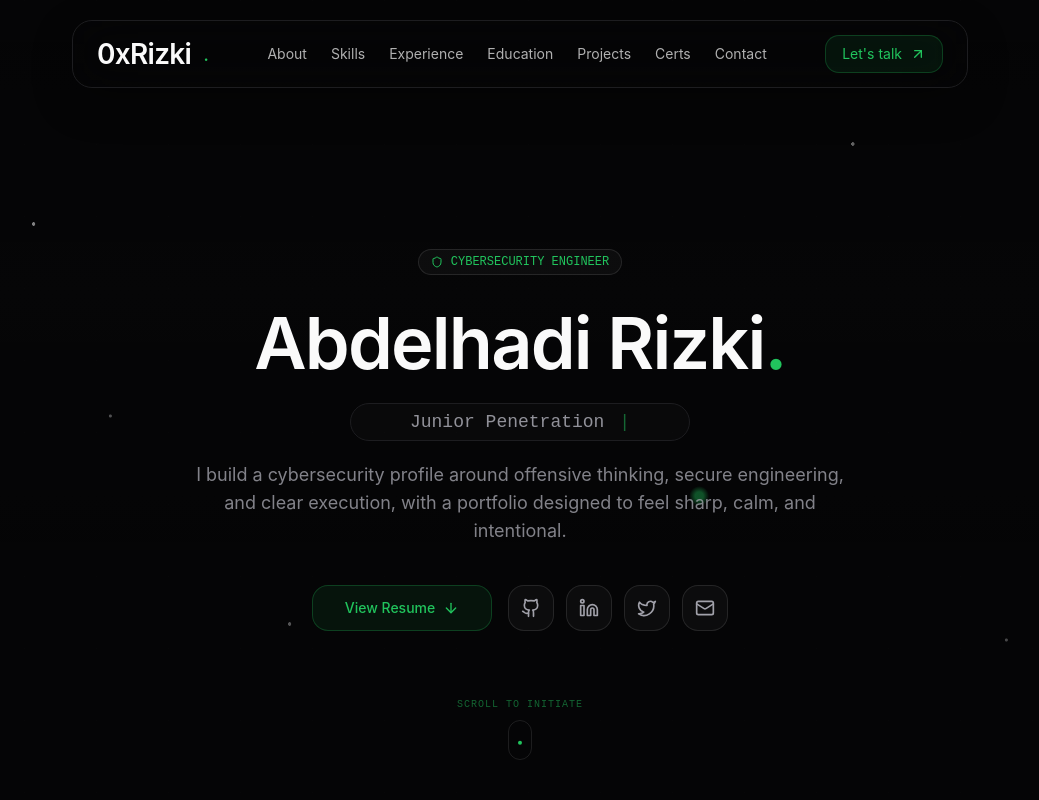
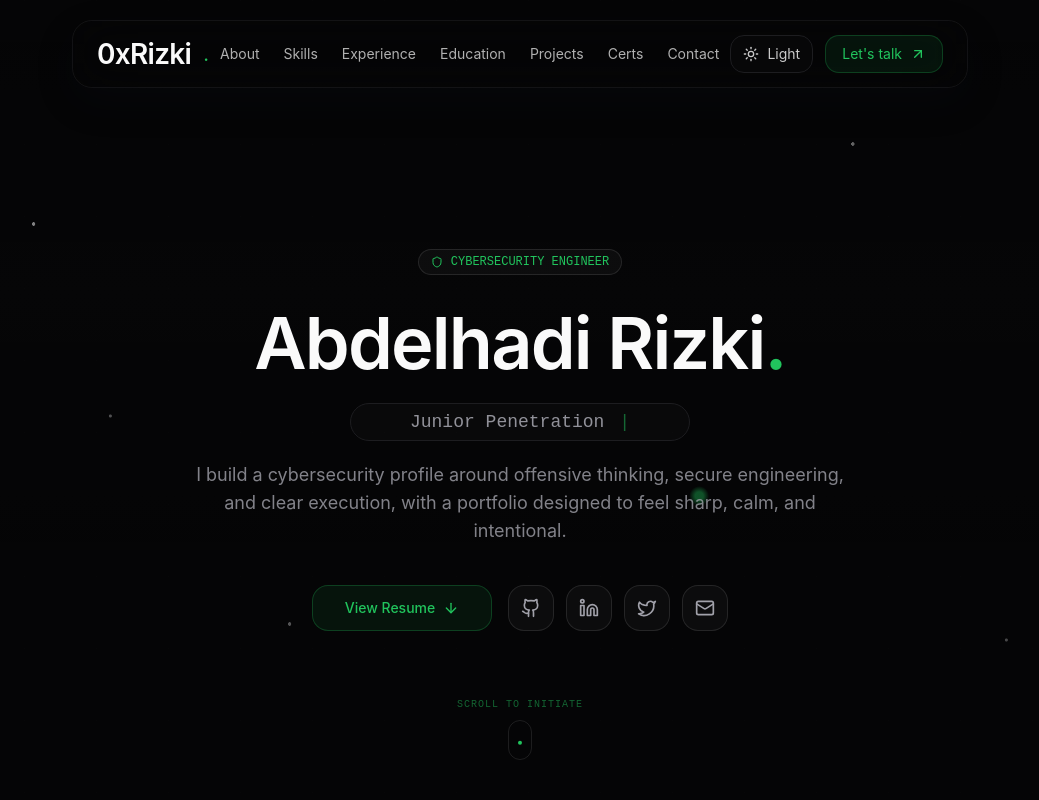
Before and after one commit to Rizki033/Rizki-Abdelhadi-portfolio, a React (Vite) app: page / in a window 1280 px wide. Shown: the top 800 px of the page, without its empty margins (120-1159 px from the left). Built offline with nearby package versions, Linux system fonts and the light colour scheme.

Commit message:
add Light mode

```diff
--- a/src/App.tsx
+++ b/src/App.tsx
@@ -5,10 +5,12 @@ import { QueryClient, QueryClientProvider } from "@tanstack/react-query";
 import { BrowserRouter, Routes, Route } from "react-router-dom";
 import HomePage from "./pages/HomePage";
 import NotFound from "./pages/NotFound";
+import { ThemeProvider } from "./hooks/use-theme";
 const queryClient = new QueryClient();
 
 const App = () => (
   <QueryClientProvider client={queryClient}>
+    <ThemeProvider>
       <TooltipProvider>
         <Toaster />
         <Sonner />
@@ -20,6 +22,7 @@ const App = () => (
           </Routes>
         </BrowserRouter>
       </TooltipProvider>
+    </ThemeProvider>
   </QueryClientProvider>
 );
 
--- a/src/components/AboutSection.tsx
+++ b/src/components/AboutSection.tsx
@@ -266,7 +266,7 @@ const AboutSection = () => {
           {/* Centered title */}
           <div className="text-center mb-10 md:mb-12">
             <h2
-              className="text-3xl md:text-4xl font-bold text-white mb-3"
+              className="text-3xl md:text-4xl font-bold text-foreground mb-3"
               style={{ fontFamily: "'JetBrains Mono', monospace" }}
             >
               <span className="text-primary">~/</span>About
--- a/src/components/CertsSection.tsx
+++ b/src/components/CertsSection.tsx
@@ -66,7 +66,7 @@ const CertsSection = () => {
                     transition={{ duration: 0.6 }}
                 >
                     <div className="text-center mb-12">
-                        <h2 className="font-mono text-3xl md:text-4xl font-bold text-white mb-2">
+                        <h2 className="font-mono text-3xl md:text-4xl font-bold text-foreground mb-2">
                             <span className="text-primary">~/</span>Certifications
                             <span className="text-[#a78bfa]"></span>
                         </h2>
--- a/src/components/ContactSection.tsx
+++ b/src/components/ContactSection.tsx
@@ -12,7 +12,7 @@ const ContactSection = () => {
                     transition={{ duration: 0.6 }}
                 >
                     <div className="text-center mb-12">
-                        <h2 className="font-mono text-3xl md:text-4xl font-bold text-white mb-2">
+                        <h2 className="font-mono text-3xl md:text-4xl font-bold text-foreground mb-2">
                             <span className="text-primary">~/</span>Contact
                             <span className="text-[#a78bfa]"></span>
                         </h2>
--- a/src/components/ExperienceSection.tsx
+++ b/src/components/ExperienceSection.tsx
@@ -15,9 +15,9 @@ interface ExpEntry {
 
 const experience: ExpEntry[] = [
   {
-    title: "Ingenieur Cybersecurite Junior",
+    title: "Étudiant en Cybersécurité - Programme SkillUp IT 2026",
     organization: "EMAN Aerospace",
-    period: "mars 2026 – Present · 2 mois",
+    period: "mars 2026 – A distance · 3 mois",
     location: "Marrakech, Maroc · A distance",
     contract: "Contrat en alternance",
     description:
@@ -141,7 +141,7 @@ const ExperienceCard = ({
       <div className="flex-1 min-w-0">
         {/* Title — large and clear */}
         <h4
-          className="text-base font-bold text-white leading-snug mb-1"
+          className="text-base font-bold text-foreground leading-snug mb-1"
           style={{ fontFamily: "'JetBrains Mono', monospace" }}
         >
           {entry.title}
@@ -208,7 +208,7 @@ const ExperienceSection = () => {
           {/* Page title */}
           <div className="text-center mb-12 md:mb-16">
             <h2
-              className="text-3xl md:text-4xl font-bold text-white mb-3"
+              className="text-3xl md:text-4xl font-bold text-foreground mb-3"
               style={{ fontFamily: "'JetBrains Mono', monospace" }}
             >
               <span className="text-primary">~/</span>Experience
@@ -229,7 +229,7 @@ const ExperienceSection = () => {
                   <Briefcase className="w-5 h-5" />
                 </div>
                 <div>
-                  <h3 className="text-xl font-bold text-white" style={{ fontFamily: "'JetBrains Mono', monospace" }}>
+                  <h3 className="text-xl font-bold text-foreground" style={{ fontFamily: "'JetBrains Mono', monospace" }}>
                     Work
                   </h3>
                   <p className="text-sm text-muted-foreground">{experience.length} positions</p>
@@ -256,7 +256,7 @@ const ExperienceSection = () => {
                   <Heart className="w-5 h-5" />
                 </div>
                 <div>
-                  <h3 className="text-xl font-bold text-white" style={{ fontFamily: "'JetBrains Mono', monospace" }}>
+                  <h3 className="text-xl font-bold text-foreground" style={{ fontFamily: "'JetBrains Mono', monospace" }}>
                     Volunteering
                   </h3>
                   <p className="text-sm text-muted-foreground">{volunteering.length} position</p>
--- a/src/components/Navbar.tsx
+++ b/src/components/Navbar.tsx
@@ -1,12 +1,14 @@
 import { useState, useEffect } from "react";
 import { motion, AnimatePresence } from "framer-motion";
-import { ArrowUpRight, Menu, X } from "lucide-react";
+import { ArrowUpRight, Menu, Moon, Sun, X } from "lucide-react";
 
 import NavLink from "./NavLink";
+import { useTheme } from "../hooks/use-theme";
 
 const Navbar = () => {
     const [isScrolled, setIsScrolled] = useState(false);
     const [isMobileMenuOpen, setIsMobileMenuOpen] = useState(false);
+    const { theme, toggleTheme } = useTheme();
 
     useEffect(() => {
         const handleScroll = () => {
@@ -37,8 +39,8 @@ const Navbar = () => {
         <nav className="fixed top-0 left-0 w-full z-50 px-4 pt-4 md:px-6 md:pt-5">
             <div
                 className={`mx-auto flex w-full max-w-4xl items-center justify-between rounded-[20px] border px-4 py-3 transition-all duration-300 md:px-6 ${isScrolled
-                    ? "border-white/10 bg-[#151518]/88 shadow-[0_20px_60px_rgba(0,0,0,0.42)] backdrop-blur-2xl"
-                    : "border-white/8 bg-[#151518]/72 shadow-[0_14px_40px_rgba(0,0,0,0.3)] backdrop-blur-xl"
+                    ? "border-border/80 bg-background/85 shadow-[0_20px_60px_rgba(15,23,42,0.18)] backdrop-blur-2xl"
+                    : "border-border/60 bg-background/72 shadow-[0_14px_40px_rgba(15,23,42,0.12)] backdrop-blur-xl"
                     }`}
             >
                 <a href="#" className="flex items-center gap-3 group shrink-0">
@@ -57,21 +59,43 @@ const Navbar = () => {
                     ))}
                 </div>
 
+                <div className="hidden md:flex items-center gap-3">
+                    <button
+                        type="button"
+                        onClick={toggleTheme}
+                        className="inline-flex items-center gap-2 rounded-[14px] border border-border bg-card/70 px-3 py-2 text-sm text-foreground/80 transition-all hover:border-primary/35 hover:text-primary"
+                        aria-label={theme === "dark" ? "Switch to light mode" : "Switch to dark mode"}
+                    >
+                        {theme === "dark" ? <Sun className="h-4 w-4" /> : <Moon className="h-4 w-4" />}
+                        <span>{theme === "dark" ? "Light" : "Dark"}</span>
+                    </button>
+
                     <a
                         href="#contact"
-                    className="hidden md:inline-flex items-center gap-2 rounded-[14px] border border-primary/25 bg-primary/[0.08] px-4 py-2 text-sm text-primary transition-all hover:border-primary/45 hover:bg-primary/[0.12]"
+                        className="inline-flex items-center gap-2 rounded-[14px] border border-primary/25 bg-primary/[0.08] px-4 py-2 text-sm text-primary transition-all hover:border-primary/45 hover:bg-primary/[0.12]"
                     >
                         <span>Let's talk</span>
                         <ArrowUpRight className="h-4 w-4" />
                     </a>
+                </div>
 
                 {/* Mobile Toggle */}
+                <div className="flex items-center gap-2 md:hidden">
                     <button
-                    className="md:hidden rounded-[14px] border border-white/10 bg-white/[0.04] p-2 text-foreground hover:text-primary transition-colors"
+                        type="button"
+                        onClick={toggleTheme}
+                        className="rounded-[14px] border border-border bg-card/70 p-2 text-foreground hover:text-primary transition-colors"
+                        aria-label={theme === "dark" ? "Switch to light mode" : "Switch to dark mode"}
+                    >
+                        {theme === "dark" ? <Sun className="h-5 w-5" /> : <Moon className="h-5 w-5" />}
+                    </button>
+                    <button
+                        className="rounded-[14px] border border-border bg-card/70 p-2 text-foreground hover:text-primary transition-colors"
                         onClick={() => setIsMobileMenuOpen(!isMobileMenuOpen)}
                     >
                         {isMobileMenuOpen ? <X /> : <Menu />}
                     </button>
+                </div>
             </div>
 
             {/* Mobile Menu */}
@@ -82,7 +106,7 @@ const Navbar = () => {
                         animate={{ opacity: 1, x: 0 }}
                         exit={{ opacity: 0, x: "100%" }}
                         transition={{ type: "spring", damping: 25, stiffness: 200 }}
-                        className="fixed inset-x-4 top-[88px] rounded-[28px] border border-white/10 bg-[#121214]/95 backdrop-blur-xl z-40 md:hidden flex flex-col items-center justify-center gap-8 px-6 py-10"
+                        className="fixed inset-x-4 top-[88px] rounded-[28px] border border-border bg-background/95 backdrop-blur-xl z-40 md:hidden flex flex-col items-center justify-center gap-8 px-6 py-10"
                     >
                         {navLinks.map((link) => (
                             <NavLink
@@ -94,6 +118,17 @@ const Navbar = () => {
                                 {link.name}
                             </NavLink>
                         ))}
+                        <button
+                            type="button"
+                            onClick={() => {
+                                toggleTheme();
+                                setIsMobileMenuOpen(false);
+                            }}
+                            className="inline-flex items-center gap-2 rounded-[14px] border border-border bg-card/70 px-5 py-2.5 text-sm text-foreground/80 transition-all hover:border-primary/35 hover:text-primary"
+                        >
+                            {theme === "dark" ? <Sun className="h-4 w-4" /> : <Moon className="h-4 w-4" />}
+                            <span>{theme === "dark" ? "Light mode" : "Dark mode"}</span>
+                        </button>
                         <a
                             href="#cv"
                             onClick={() => setIsMobileMenuOpen(false)}
--- a/src/components/ProjectsSection.tsx
+++ b/src/components/ProjectsSection.tsx
@@ -61,7 +61,7 @@ const ProjectsSection = () => {
           transition={{ duration: 0.6 }}
         >
           <div className="text-center mb-12">
-            <h2 className="font-mono text-3xl md:text-4xl font-bold text-white mb-2">
+            <h2 className="font-mono text-3xl md:text-4xl font-bold text-foreground mb-2">
               <span className="text-primary">~/</span>Projects
               <span className="text-[#a78bfa]"></span>
             </h2>
--- a/src/components/SkillsSection.tsx
+++ b/src/components/SkillsSection.tsx
@@ -201,7 +201,7 @@ const SkillsSection = () => {
           transition={{ duration: 0.6 }}
           className="text-center mb-12"
         >
-          <h2 className="text-4xl font-bold text-white mb-3">
+          <h2 className="text-4xl font-bold text-foreground mb-3">
             Skills <span className="text-primary">&</span> Expertise
             <span className="text-[#a78bfa]">.</span>
           </h2>
--- /dev/null
+++ b/src/hooks/use-theme.tsx
@@ -0,0 +1,62 @@
+import { createContext, useContext, useEffect, useMemo, useState } from "react";
+
+type Theme = "dark" | "light";
+
+interface ThemeContextValue {
+  theme: Theme;
+  setTheme: (theme: Theme) => void;
+  toggleTheme: () => void;
+}
+
+const STORAGE_KEY = "portfolio-theme";
+
+const ThemeContext = createContext<ThemeContextValue | undefined>(undefined);
+
+const applyTheme = (theme: Theme) => {
+  const root = document.documentElement;
+  root.classList.remove("light", "dark");
+  root.classList.add(theme);
+  root.style.colorScheme = theme;
+};
+
+export const ThemeProvider = ({ children }: { children: React.ReactNode }) => {
+  const [theme, setThemeState] = useState<Theme>("dark");
+
+  useEffect(() => {
+    const storedTheme = window.localStorage.getItem(STORAGE_KEY);
+    const initialTheme: Theme = storedTheme === "light" ? "light" : "dark";
+    setThemeState(initialTheme);
+    applyTheme(initialTheme);
+  }, []);
+
+  const setTheme = (nextTheme: Theme) => {
+    setThemeState(nextTheme);
+    window.localStorage.setItem(STORAGE_KEY, nextTheme);
+    applyTheme(nextTheme);
+  };
+
+  const toggleTheme = () => {
+    setTheme(theme === "dark" ? "light" : "dark");
+  };
+
+  const value = useMemo(
+    () => ({
+      theme,
+      setTheme,
+      toggleTheme,
+    }),
+    [theme],
+  );
+
+  return <ThemeContext.Provider value={value}>{children}</ThemeContext.Provider>;
+};
+
+export const useTheme = () => {
+  const context = useContext(ThemeContext);
+
+  if (!context) {
+    throw new Error("useTheme must be used within a ThemeProvider");
+  }
+
+  return context;
+};
--- a/src/index.css
+++ b/src/index.css
@@ -29,6 +29,31 @@
     --cyber-cyan: 0 0% 85%;
     --cyber-dim: 142 40% 10%;
   }
+
+  .light {
+    --background: 210 33% 98%;
+    --foreground: 222 47% 11%;
+    --card: 0 0% 100%;
+    --card-foreground: 222 47% 11%;
+    --popover: 0 0% 100%;
+    --popover-foreground: 222 47% 11%;
+    --primary: 142 71% 38%;
+    --primary-foreground: 0 0% 100%;
+    --secondary: 210 40% 96%;
+    --secondary-foreground: 222 47% 11%;
+    --muted: 210 40% 96%;
+    --muted-foreground: 215 16% 40%;
+    --accent: 210 40% 96%;
+    --accent-foreground: 222 47% 11%;
+    --destructive: 0 84% 60%;
+    --destructive-foreground: 0 0% 100%;
+    --border: 214 32% 88%;
+    --input: 214 32% 92%;
+    --ring: 142 71% 38%;
+    --cyber-green: 142 71% 38%;
+    --cyber-cyan: 160 30% 24%;
+    --cyber-dim: 210 36% 92%;
+  }
 }
 
 @layer base {
@@ -44,6 +69,14 @@
       radial-gradient(circle at 20% 20%, rgba(34, 197, 94, 0.08), transparent 18%),
       radial-gradient(circle at 80% 70%, rgba(255, 255, 255, 0.04), transparent 22%);
     background-attachment: fixed;
+  }
+
+  .light body {
+    background-color: #f8fbf9;
+    background-image:
+      radial-gradient(circle at top, rgba(15, 23, 42, 0.04), transparent 30%),
+      radial-gradient(circle at 20% 20%, rgba(34, 197, 94, 0.08), transparent 16%),
+      radial-gradient(circle at 80% 70%, rgba(15, 23, 42, 0.03), transparent 18%);
   }
 }
 
@@ -70,11 +103,27 @@
   background-repeat: no-repeat;
 }
 
+.light .starfield {
+  background-image:
+    radial-gradient(circle at 12% 28%, rgba(15, 23, 42, 0.14) 0 1.5px, transparent 2px),
+    radial-gradient(circle at 76% 18%, rgba(21, 128, 61, 0.14) 0 1.5px, transparent 2px),
+    radial-gradient(circle at 64% 62%, rgba(34, 197, 94, 0.18) 0 4px, transparent 10px),
+    radial-gradient(circle at 32% 78%, rgba(15, 23, 42, 0.08) 0 1.5px, transparent 2px),
+    radial-gradient(circle at 88% 80%, rgba(15, 23, 42, 0.08) 0 1px, transparent 2px),
+    radial-gradient(circle at 18% 52%, rgba(21, 128, 61, 0.1) 0 1px, transparent 2px);
+}
+
 .cyber-grid {
   background-size: 72px 72px;
   background-image:
     linear-gradient(to right, rgba(255, 255, 255, 0.03) 1px, transparent 1px),
     linear-gradient(to bottom, rgba(255, 255, 255, 0.03) 1px, transparent 1px);
+}
+
+.light .cyber-grid {
+  background-image:
+    linear-gradient(to right, rgba(15, 23, 42, 0.05) 1px, transparent 1px),
+    linear-gradient(to bottom, rgba(15, 23, 42, 0.05) 1px, transparent 1px);
 }
 
 @keyframes cyber-scanline {
@@ -103,3 +152,12 @@
   animation: cyber-scanline 16s linear infinite;
   pointer-events: none;
 }
+
+.light .scanline::after {
+  background: linear-gradient(
+    to bottom,
+    transparent,
+    rgba(34, 197, 94, 0.02),
+    transparent
+  );
+}
--- a/src/pages/NotFound.tsx
+++ b/src/pages/NotFound.tsx
@@ -18,10 +18,10 @@ const NotFound = () => {
       <div className="fixed inset-0 cyber-grid pointer-events-none opacity-20" />
       <div className="fixed inset-0 scanline pointer-events-none opacity-60" />
 
-      <div className="text-center relative z-10 p-8 border border-border bg-black/60 rounded-xl backdrop-blur-sm" style={{ fontFamily: "'JetBrains Mono', monospace" }}>
+      <div className="text-center relative z-10 p-8 border border-border bg-card/75 rounded-xl backdrop-blur-sm shadow-[0_18px_60px_rgba(15,23,42,0.12)]" style={{ fontFamily: "'JetBrains Mono', monospace" }}>
         <h1 className="text-6xl font-bold text-primary mb-4">404</h1>
-        <p className="text-xl text-neutral-400 mb-6">Error: System Not Found</p>
-        <div className="text-sm text-neutral-500 mb-8 max-w-md mx-auto">
+        <p className="text-xl text-muted-foreground mb-6">Error: System Not Found</p>
+        <div className="text-sm text-muted-foreground/80 mb-8 max-w-md mx-auto">
           The requested resource <span className="text-red-400">{location.pathname}</span> could not be located on this server.
         </div>
         <Link
```
Also changed, not shown: src/components/EducationSection.tsx (+19 -14 lines), 5 other files (tests, documents, lock files or other folders). Lines whose indentation alone changed are shown as unchanged.
